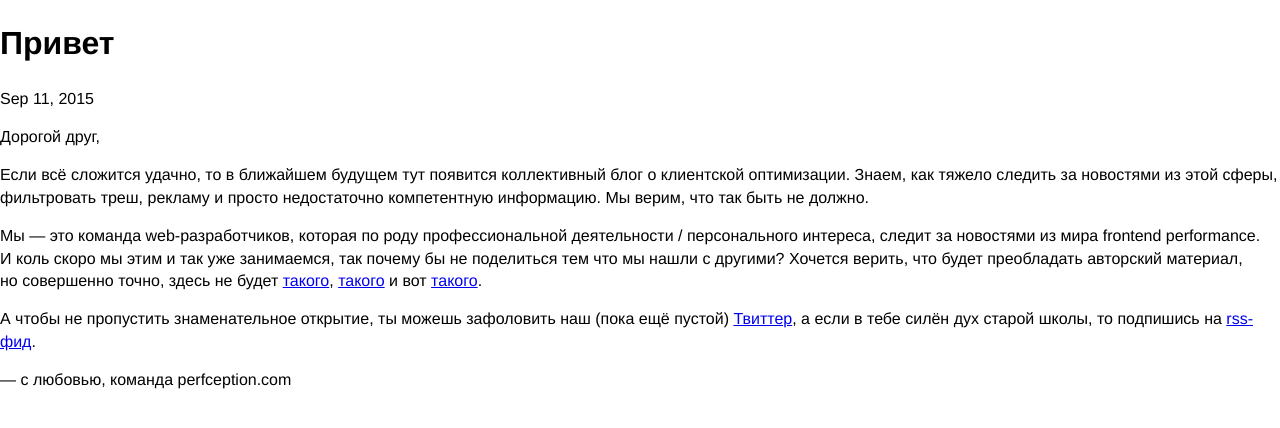
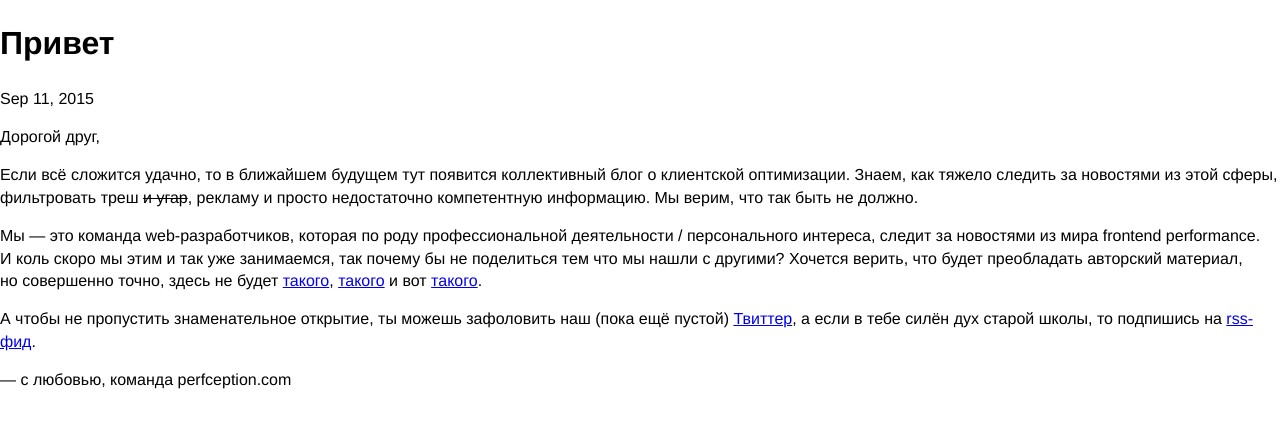
Before and after one commit to perfception/perfception.com, a Jekyll site: the page built from _posts/2015-09-11-hello.markdown, in a window 1280 px wide. Shown: the top 428 px of the page. Built offline with Jekyll 4.4.1, drawn with Linux system fonts in a browser that asks for light colours.

Commit message:
Юмора добавил

```diff
--- a/_posts/2015-09-11-hello.markdown
+++ b/_posts/2015-09-11-hello.markdown
@@ -5,7 +5,7 @@ date:   2015-09-11 20:46:17
 ---
 Дорогой друг,
 
-Если всё сложится удачно, то&nbsp;в&nbsp;ближайшем будущем тут появится коллективный блог о&nbsp;клиентской оптимизации. Знаем, как тяжело следить за&nbsp;новостями из&nbsp;этой сферы, фильтровать треш, рекламу и&nbsp;просто недостаточно компетентную информацию. Мы&nbsp;верим, что так быть не&nbsp;должно.
+Если всё сложится удачно, то&nbsp;в&nbsp;ближайшем будущем тут появится коллективный блог о&nbsp;клиентской оптимизации. Знаем, как тяжело следить за&nbsp;новостями из&nbsp;этой сферы, фильтровать треш <strike>и угар</strike>, рекламу и&nbsp;просто недостаточно компетентную информацию. Мы&nbsp;верим, что так быть не&nbsp;должно.
 
 Мы&nbsp;&mdash; это команда <nobr>web-разработчиков</nobr>, которая по&nbsp;роду профессиональной деятельности / персонального интереса, следит за&nbsp;новостями из&nbsp;мира frontend performance. И&nbsp;коль скоро мы&nbsp;этим и&nbsp;так уже занимаемся, так почему&nbsp;бы не&nbsp;поделиться тем что мы&nbsp;нашли с&nbsp;другими? Хочется верить, что будет преобладать авторский материал, но&nbsp;совершенно точно, здесь не&nbsp;будет [такого](/), [такого](/) и&nbsp;вот [такого](/).
 
```
